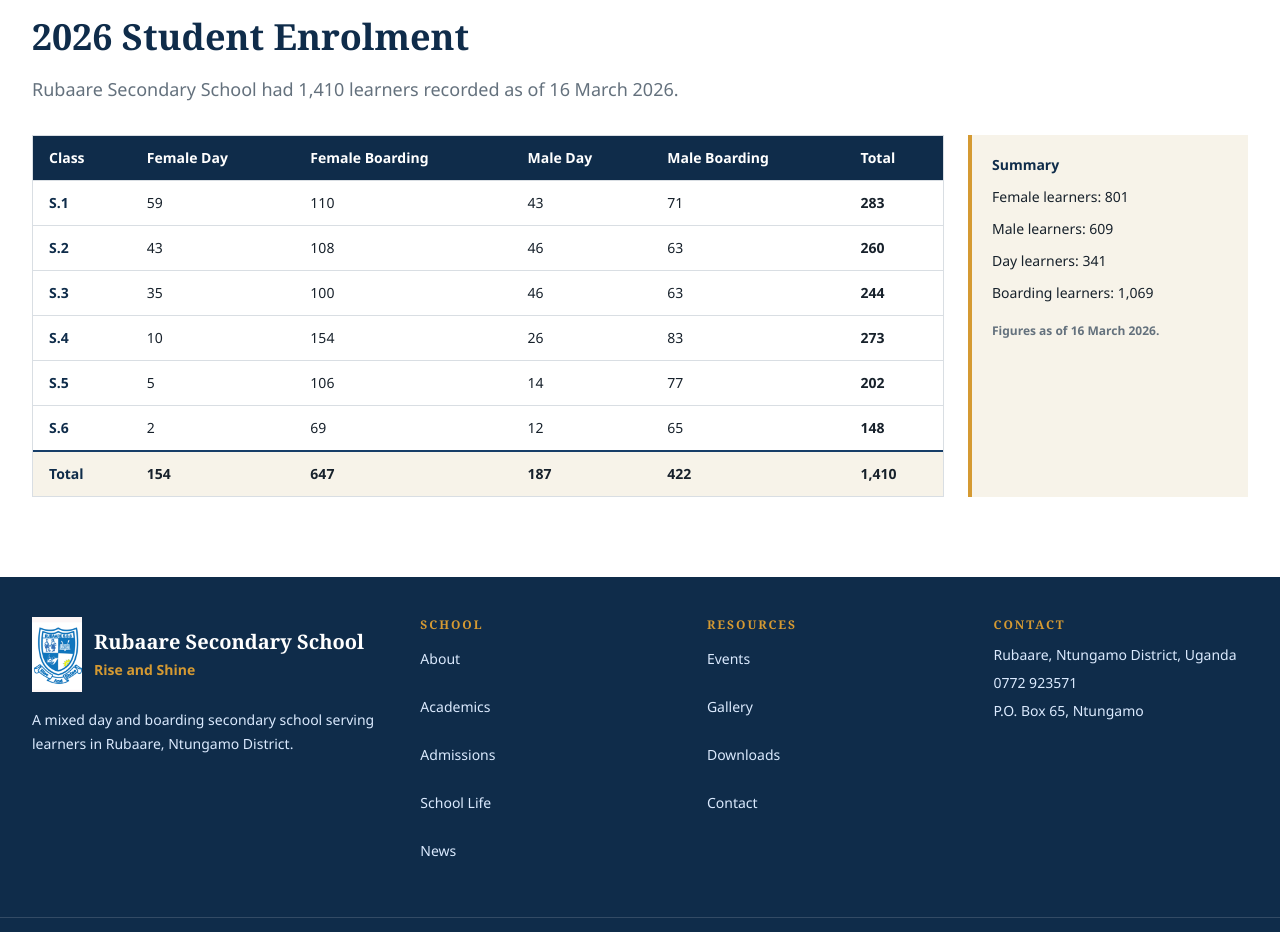
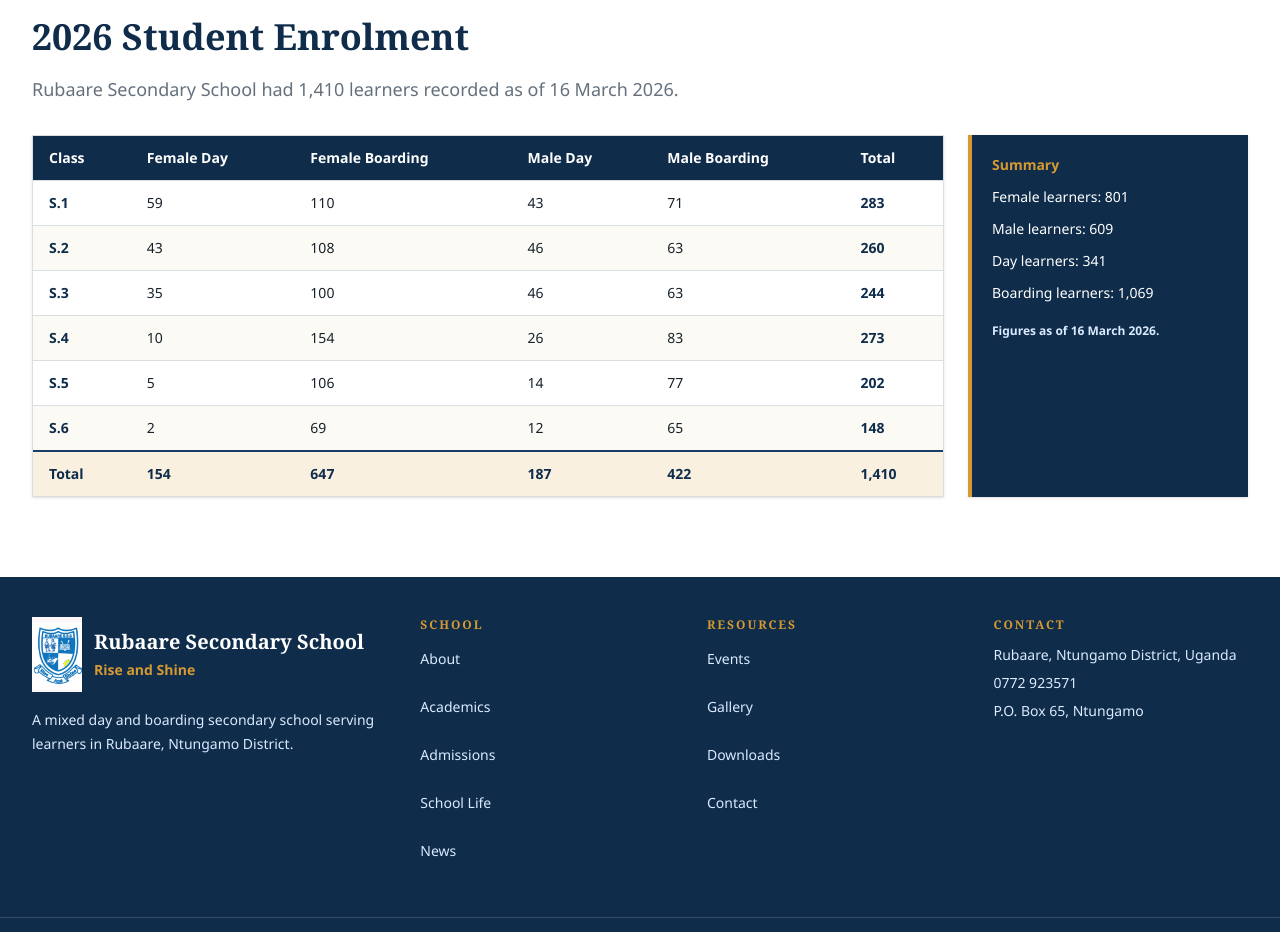
Before and after one commit to DouglasBagambe/rubaaress, a Next.js app: page /about in a window 1280 px wide. Shown: the part 1541-2473 px from the top of the page. Built offline with nearby package versions, Linux system fonts and the light colour scheme.

Commit message:
Improve enrolment section contrast

```diff
--- a/src/app/about/page.tsx
+++ b/src/app/about/page.tsx
@@ -29,7 +29,7 @@ export default function AboutPage() {
           description={`Rubaare Secondary School had ${formatNumber(enrolmentTotals.grandTotal)} learners recorded as of ${enrolmentReportingDate}.`}
         />
         <div className="mt-8 grid gap-6 lg:grid-cols-[1fr_280px]">
-          <div className="overflow-x-auto border border-[var(--school-border)] bg-white">
+          <div className="overflow-x-auto border border-[var(--school-border)] bg-white shadow-sm">
             <table className="w-full min-w-[720px] border-collapse text-left text-sm">
               <caption className="sr-only">Class-by-class student enrolment as of {enrolmentReportingDate}</caption>
               <thead className="bg-[var(--school-blue-dark)] text-white">
@@ -44,33 +44,33 @@ export default function AboutPage() {
               </thead>
               <tbody>
                 {enrolmentRows.map((row) => (
-                  <tr key={row.className} className="border-t border-[var(--school-border)]">
+                  <tr key={row.className} className="border-t border-[var(--school-border)] odd:bg-white even:bg-[var(--school-cream)]/45">
                     <th scope="row" className="px-4 py-3 font-bold text-[var(--school-blue-dark)]">{row.className}</th>
-                    <td className="px-4 py-3">{formatNumber(row.femaleDay)}</td>
-                    <td className="px-4 py-3">{formatNumber(row.femaleBoarding)}</td>
-                    <td className="px-4 py-3">{formatNumber(row.maleDay)}</td>
-                    <td className="px-4 py-3">{formatNumber(row.maleBoarding)}</td>
-                    <td className="px-4 py-3 font-bold">{formatNumber(row.total)}</td>
+                    <td className="px-4 py-3 text-[var(--school-ink)]">{formatNumber(row.femaleDay)}</td>
+                    <td className="px-4 py-3 text-[var(--school-ink)]">{formatNumber(row.femaleBoarding)}</td>
+                    <td className="px-4 py-3 text-[var(--school-ink)]">{formatNumber(row.maleDay)}</td>
+                    <td className="px-4 py-3 text-[var(--school-ink)]">{formatNumber(row.maleBoarding)}</td>
+                    <td className="px-4 py-3 font-bold text-[var(--school-blue-dark)]">{formatNumber(row.total)}</td>
                   </tr>
                 ))}
-                <tr className="border-t-2 border-[var(--school-blue)] bg-[var(--school-cream)]">
+                <tr className="border-t-2 border-[var(--school-blue)] bg-[var(--school-gold)]/15">
                   <th scope="row" className="px-4 py-3 font-bold text-[var(--school-blue-dark)]">Total</th>
-                  <td className="px-4 py-3 font-bold">{formatNumber(enrolmentTotals.femaleDay)}</td>
-                  <td className="px-4 py-3 font-bold">{formatNumber(enrolmentTotals.femaleBoarding)}</td>
-                  <td className="px-4 py-3 font-bold">{formatNumber(enrolmentTotals.maleDay)}</td>
-                  <td className="px-4 py-3 font-bold">{formatNumber(enrolmentTotals.maleBoarding)}</td>
-                  <td className="px-4 py-3 font-bold">{formatNumber(enrolmentTotals.grandTotal)}</td>
+                  <td className="px-4 py-3 font-bold text-[var(--school-blue-dark)]">{formatNumber(enrolmentTotals.femaleDay)}</td>
+                  <td className="px-4 py-3 font-bold text-[var(--school-blue-dark)]">{formatNumber(enrolmentTotals.femaleBoarding)}</td>
+                  <td className="px-4 py-3 font-bold text-[var(--school-blue-dark)]">{formatNumber(enrolmentTotals.maleDay)}</td>
+                  <td className="px-4 py-3 font-bold text-[var(--school-blue-dark)]">{formatNumber(enrolmentTotals.maleBoarding)}</td>
+                  <td className="px-4 py-3 font-bold text-[var(--school-blue-dark)]">{formatNumber(enrolmentTotals.grandTotal)}</td>
                 </tr>
               </tbody>
             </table>
           </div>
-          <div className="grid content-start gap-3 border-l-4 border-[var(--school-gold)] bg-[var(--school-cream)] p-5 text-sm">
-            <p className="font-bold text-[var(--school-blue-dark)]">Summary</p>
-            <p>Female learners: {formatNumber(enrolmentTotals.totalFemale)}</p>
-            <p>Male learners: {formatNumber(enrolmentTotals.totalMale)}</p>
-            <p>Day learners: {formatNumber(enrolmentTotals.totalDay)}</p>
-            <p>Boarding learners: {formatNumber(enrolmentTotals.totalBoarding)}</p>
-            <p className="pt-2 text-xs font-semibold text-[var(--school-muted)]">Figures as of {enrolmentReportingDate}.</p>
+          <div className="grid content-start gap-3 border-l-4 border-[var(--school-gold)] bg-[var(--school-blue-dark)] p-5 text-sm text-blue-50 shadow-sm">
+            <p className="font-bold text-[var(--school-gold)]">Summary</p>
+            <p className="text-white">Female learners: {formatNumber(enrolmentTotals.totalFemale)}</p>
+            <p className="text-white">Male learners: {formatNumber(enrolmentTotals.totalMale)}</p>
+            <p className="text-white">Day learners: {formatNumber(enrolmentTotals.totalDay)}</p>
+            <p className="text-white">Boarding learners: {formatNumber(enrolmentTotals.totalBoarding)}</p>
+            <p className="pt-2 text-xs font-semibold text-blue-100">Figures as of {enrolmentReportingDate}.</p>
           </div>
         </div>
       </Section>
--- a/src/app/page.tsx
+++ b/src/app/page.tsx
@@ -114,11 +114,15 @@ export default function Home() {
         </div>
       </Section>
 
-      <Section className="bg-[var(--school-blue)] text-white">
-        <SectionHeading eyebrow="2026 School Enrolment" title="Rubaare SS at a Glance" description={`Enrolment figures as of ${enrolmentReportingDate}.`} />
+      <Section className="bg-[var(--school-blue-dark)] text-white">
+        <div className="max-w-3xl">
+          <p className="mb-3 text-sm font-bold uppercase tracking-[0.14em] text-[var(--school-gold)]">2026 School Enrolment</p>
+          <h2 className="font-serif text-3xl font-semibold leading-tight text-white md:text-4xl">Rubaare SS at a Glance</h2>
+          <p className="mt-4 text-base leading-7 text-blue-100 md:text-lg">Enrolment figures as of {enrolmentReportingDate}.</p>
+        </div>
         <div className="mt-10 grid gap-4 sm:grid-cols-2 lg:grid-cols-4">
           {schoolStats.map((stat) => (
-            <div key={stat.label} className="border-t border-white/40 py-6">
+            <div key={stat.label} className="border-t-4 border-[var(--school-gold)] bg-white/10 p-5">
               <p className="font-serif text-4xl font-semibold text-white">{stat.value}</p>
               <p className="mt-2 font-bold text-white">{stat.label}</p>
               <p className="mt-2 text-sm leading-6 text-blue-100">{stat.note}</p>
```
